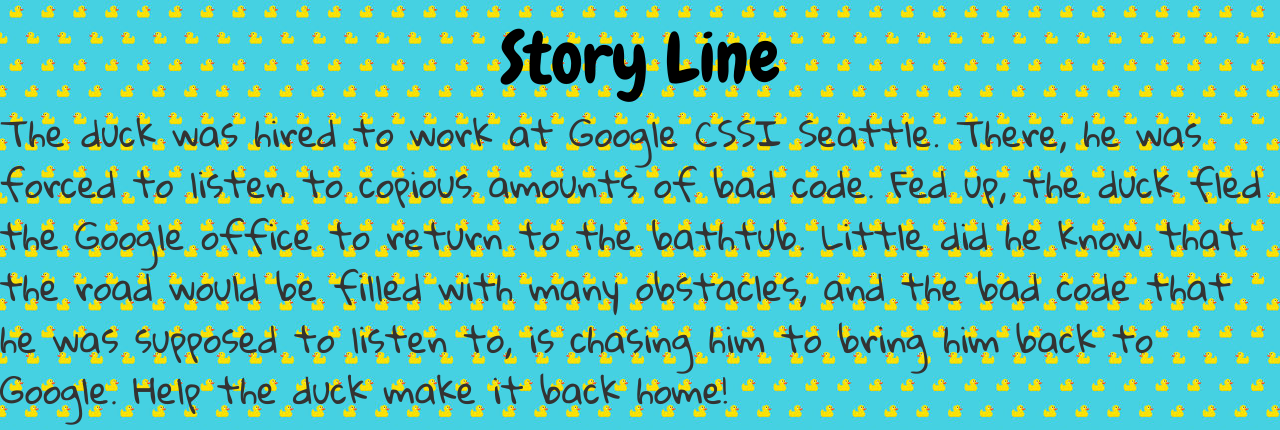
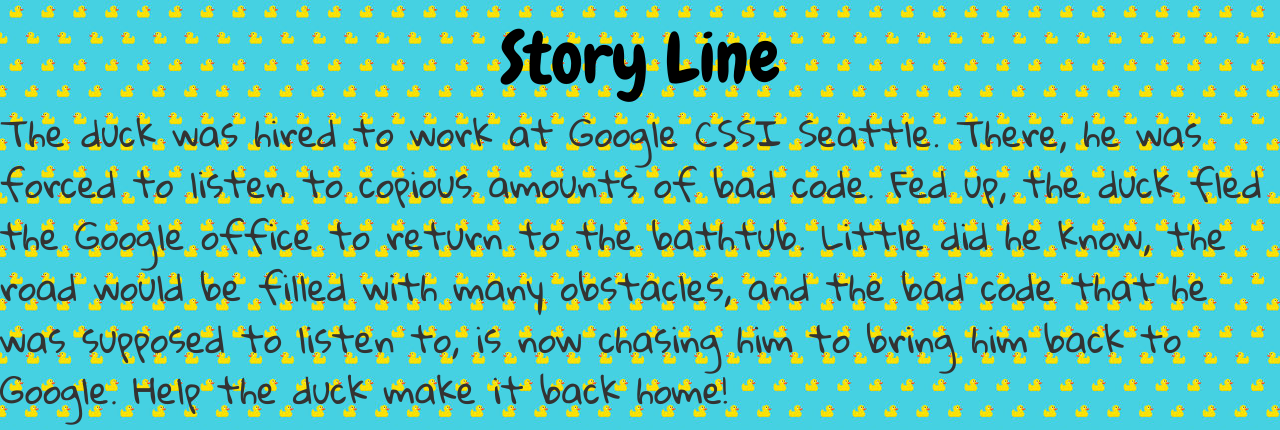
Before and after one commit to eileenrose/IHIAWO, a Python web app: template project-wtd/templates/instructions.html in a window 1280 px wide. Shown: the top 430 px of the page. Run offline with Jinja, Linux system fonts and the light colour scheme; the template is opened without the code that fills it, so the values that code supplies are empty; some libraries are stand-ins or nearby versions.

Commit message:
changed grammar

```diff
--- a/project-wtd/templates/instructions.html
+++ b/project-wtd/templates/instructions.html
@@ -17,8 +17,8 @@
   <h1 style="font-size: 70px; text-align:center;">Story Line</h1>
   <p style="font-family: 'Gloria Hallelujah', cursive; font-size:36px;">The duck was hired to work
   at Google CSSI Seattle. There, he was forced to listen to copious amounts of bad code. Fed up, the duck
-fled the Google office to return to the bathtub. Little did he know that the road would be filled with many
-obstacles, and the bad code that he was supposed to listen to, is chasing him to bring him back to Google.
+fled the Google office to return to the bathtub. Little did he know, the road would be filled with many
+obstacles, and the bad code that he was supposed to listen to, is now chasing him to bring him back to Google.
 Help the duck make it back home!</p>
   <h1 style="font-size: 70px; text-align:center;">Instructions</h1>
   <ul style="font-family: 'Gloria Hallelujah', cursive; font-size:36px;">
```
